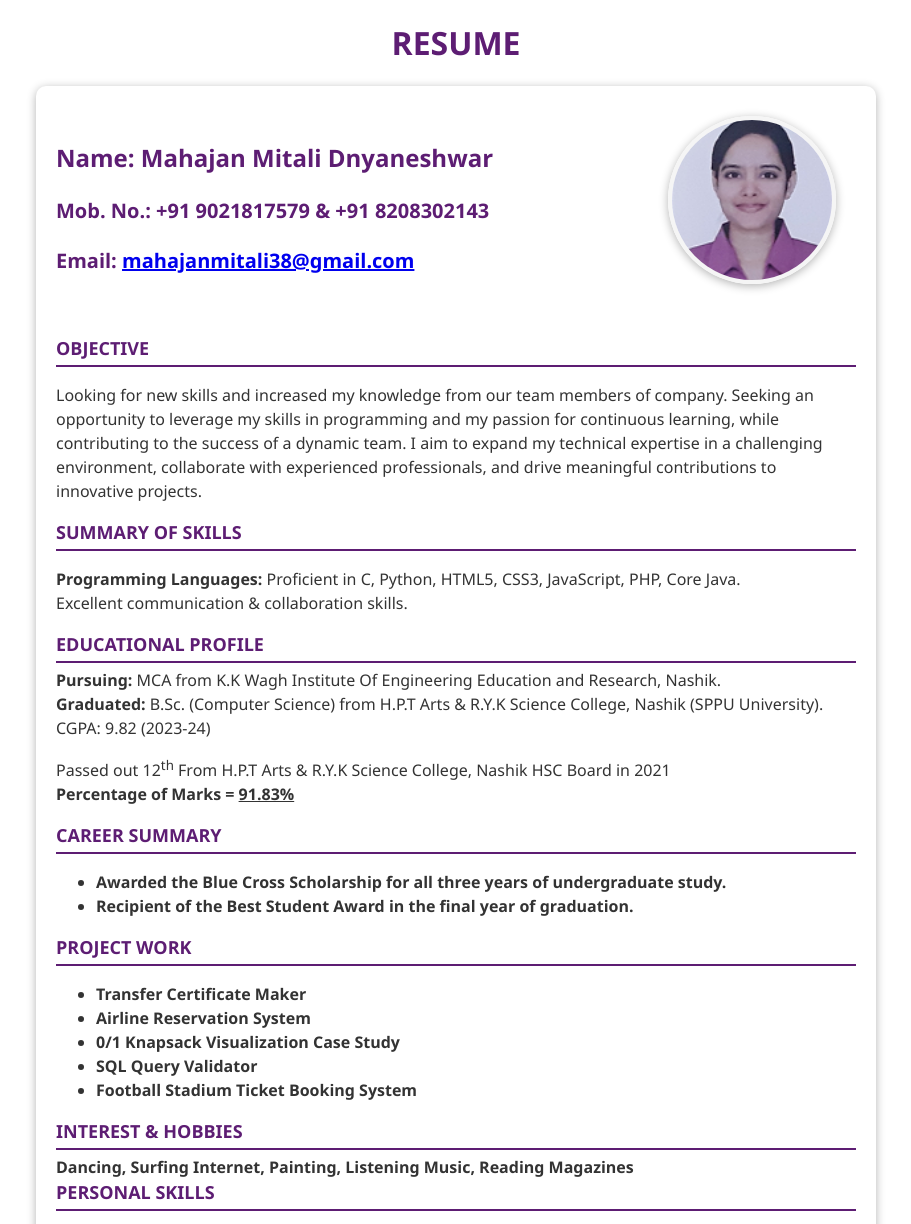
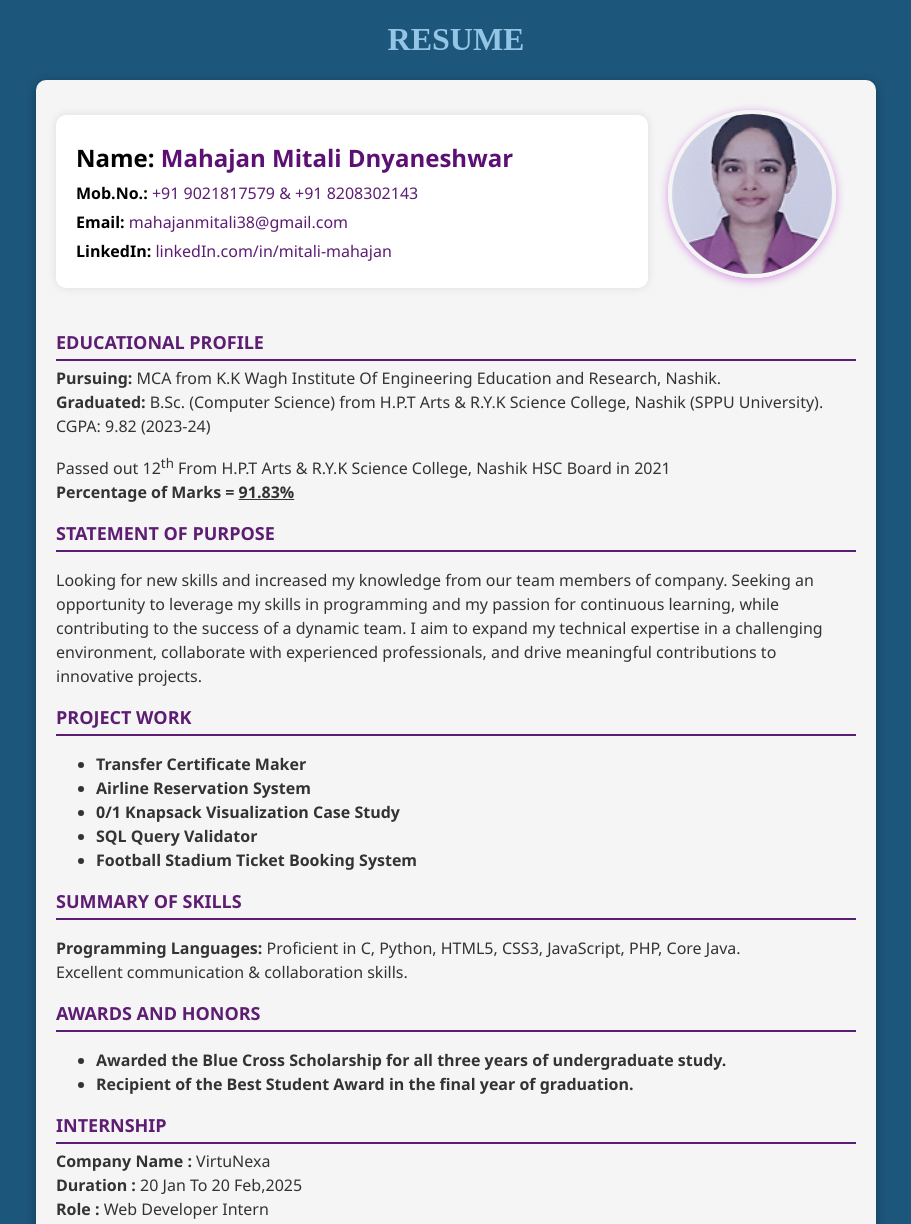
Before and after one commit to MitaliMahajan7/MCA_Practicals_sem_2, a plain HTML site: page A2_26_WT_Practicals/Assg_1/cv.html in a window 1280 px wide. Shown: the top 1224 px of the page, without its empty margins (184-1095 px from the left). Drawn offline with Linux system fonts and the light colour scheme.

Commit message:
Update cv.html

```diff
--- a/A2_26_WT_Practicals/Assg_1/cv.html
+++ b/A2_26_WT_Practicals/Assg_1/cv.html
@@ -3,19 +3,12 @@
 <head>
     <title>My Resume</title>
     <style>
-        body {
-            font-family: 'Segoe UI', sans-serif;
-            background-color: var(--background-color);
-            color: var(--text-color);
-            margin: 0;
-            padding: 0;
-        }
         .template-1 {
             text-align: left;
             max-width: 800px;
             margin: 20px auto;
             padding: 20px;
-            background: white;
+            background: whitesmoke;
             border-radius: 10px;
             box-shadow: 0 2px 10px rgba(0, 0, 0, 0.3);
             font-family: 'Segoe UI', sans-serif;
@@ -30,10 +23,7 @@
             padding-bottom: 10px;
             margin-bottom: 15px;
         }
-        .template-1 .header .text-content {
-            flex-grow: 1;
-            font-size: 10px;
-        }
+
         .template-1 .header img {
             width: 100px;
             height: 100px;
@@ -62,30 +52,63 @@
             height: 160px;
             border-radius: 100%;
             border: 4px solid whitesmoke;
-            box-shadow: 0 2px 10px rgba(0, 0, 0, 0.3);
+            box-shadow: 0 2px 10px #d794e5;
             margin-bottom: 20px;
             margin-top: 10px;
             margin-right: 20px;
         }
+        .profile-header {
+            background-color: #fff;
+            padding: 20px;
+            border-radius: 10px;
+            box-shadow: 0 0 10px rgba(0, 0, 0, 0.1);
+            display: flex;
+            justify-content: space-between;
+            align-items: center;
+            width: 80%;
+            max-width: 600px;
+          }
+
+          .profile-info p {
+            margin: 5px 0;
+          }
+          .name {
+            font-size: 24px;
+            font-weight: bold;
+            color: #5c1074;
+          }
+          .profile-info strong {
+            color: #000000
+        }
     </style>
 </head>
-<body>
+<body style="background-color:#1d567b">
     <header>
-        <h1 style="text-align:center; color: #5D1D73;" >RESUME</h1>
+        <h1 style="text-align:center; color: #94c5e5;" >RESUME</h1>
     </header>
     <div class="template-1">
         <div class="header">
-            <div class="text-content">
-                <h2 style="font-size: 24px; font-weight: bold;color: #5D1D73;">Name: Mahajan Mitali Dnyaneshwar</h2>
-                <h3 style="font-size: 20px;color: #5D1D73;">Mob. No.: +91 9021817579 & +91 8208302143</h3>
-                <h3 style="font-size: 20px;color: #5D1D73;">Email: <a href="mailto:mahajanmitali38@gmail.com">mahajanmitali38@gmail.com</a></h3>
+            <div class="profile-header">
+                <div class="profile-info">
+                    <p class="name"><strong>Name:</strong> Mahajan Mitali Dnyaneshwar</p>
+                  <p><strong>Mob.No.:</strong> +91 9021817579 &amp; +91 8208302143</p>
+                  <p><strong>Email:</strong> mahajanmitali38@gmail.com</p>
+                  <p><strong>LinkedIn:</strong> linkedIn.com/in/mitali-mahajan </p>
+                </div>
             </div>
             <div class="img-cls">
                 <img src="Mitali.png" alt="Profile Picture">
             </div>
         </div>
-
-        <div class="section-title">OBJECTIVE</div>
+        <div class="section-title">EDUCATIONAL PROFILE</div>
+        <div class="content">
+            <span class="bold">Pursuing:</span> MCA from K.K Wagh Institute Of Engineering Education and Research, Nashik.
+            <br><span class="bold">Graduated:</span> B.Sc. (Computer Science) from H.P.T Arts & R.Y.K Science College, Nashik (SPPU University).<br>
+            CGPA: 9.82 (2023-24)
+            <p>Passed out 12<sup>th</sup> From H.P.T Arts & R.Y.K Science College, Nashik HSC Board in 2021<br>
+           <b> Percentage of Marks = <u>91.83%</u></b></p>
+        </div>
+        <div class="section-title">Statement of Purpose</div>
         <div class="content">
             <p>Looking for new skills and increased my knowledge from our team members of company.
                 Seeking an opportunity to leverage my skills in programming and my passion for continuous learning,
@@ -94,28 +117,6 @@
                 to innovative projects.
             </p>
         </div>
-
-        <div class="section-title">SUMMARY OF SKILLS</div>
-        <div class="content">
-            <p><span class="bold">Programming Languages:</span> Proficient in C, Python, HTML5, CSS3, JavaScript, PHP, Core Java.<br>
-            Excellent communication & collaboration skills.</p>
-        </div>
-
-        <div class="section-title">EDUCATIONAL PROFILE</div>
-        <div class="content">
-            <span class="bold">Pursuing:</span> MCA from K.K Wagh Institute Of Engineering Education and Research, Nashik.
-            <br><span class="bold">Graduated:</span> B.Sc. (Computer Science) from H.P.T Arts & R.Y.K Science College, Nashik (SPPU University).<br>
-            CGPA: 9.82 (2023-24)
-            <p>Passed out 12<sup>th</sup> From H.P.T Arts & R.Y.K Science College, Nashik HSC Board in 2021<br>
-           <b> Percentage of Marks = <u>91.83%</u></b></p>
-        </div>
-
-        <div class="section-title">CAREER SUMMARY</div>
-        <div class="content">
-           <ul><b><li>Awarded the Blue Cross Scholarship for all three years of undergraduate study.</li></b>
-            <b><li>Recipient of the Best Student Award in the final year of graduation.</li></b></ul>
-        </div>
-
         <div class="section-title">PROJECT WORK</div>
         <div class="content">
             <ul><b>
@@ -126,9 +127,25 @@
                 <li> Football Stadium Ticket Booking System</li></b>
             </ul>
         </div>
+        <div class="section-title">SUMMARY OF SKILLS</div>
+        <div class="content">
+            <p><span class="bold">Programming Languages:</span> Proficient in C, Python, HTML5, CSS3, JavaScript, PHP, Core Java.<br>
+            Excellent communication & collaboration skills.</p>
+        </div>
+        <div class="section-title">AWARDS and Honors</div>
+        <div class="content">
+           <ul><b><li>Awarded the Blue Cross Scholarship for all three years of undergraduate study.</li></b>
+            <b><li>Recipient of the Best Student Award in the final year of graduation.</li></b></ul>
+        </div>
+        <div class="section-title">Internship</div>
+        <div class="content">
+            <b>Company Name : </b>VirtuNexa<br>
+            <b>Duration : </b>20 Jan To 20 Feb,2025<br>
+            <b>Role : </b>Web Developer Intern
+        </div><br>
 
         <div class="section-title">INTEREST & HOBBIES</div>
-        <div class="content"><b>Dancing, Surfing Internet, Painting, Listening Music, Reading Magazines</b></div>
+        <div class="content"><b>Dancing, Surfing Internet, Painting, Listening Music, Reading Magazines</b></div><br>
         <div class="section-title">PERSONAL SKILLS</div>
         <div class="content">
             <ul><b>
@@ -143,7 +160,7 @@
         <div class="content"><b>Computer: C, Python, Core Java, PHP, HTML5, CSS3, JavaScript</b></div>
         <div class="content"><b>English: Fluent (speaking, reading, writing)</b></div>
         </div>
-        <footer style="text-align:center; margin-top: 20px;">
+        <footer style="text-align:center; margin-top: 20px;color:#c7e3f7;">
             <p> © 2025 ResumeGen. All rights reserved.</p>
         </footer>
 
```
